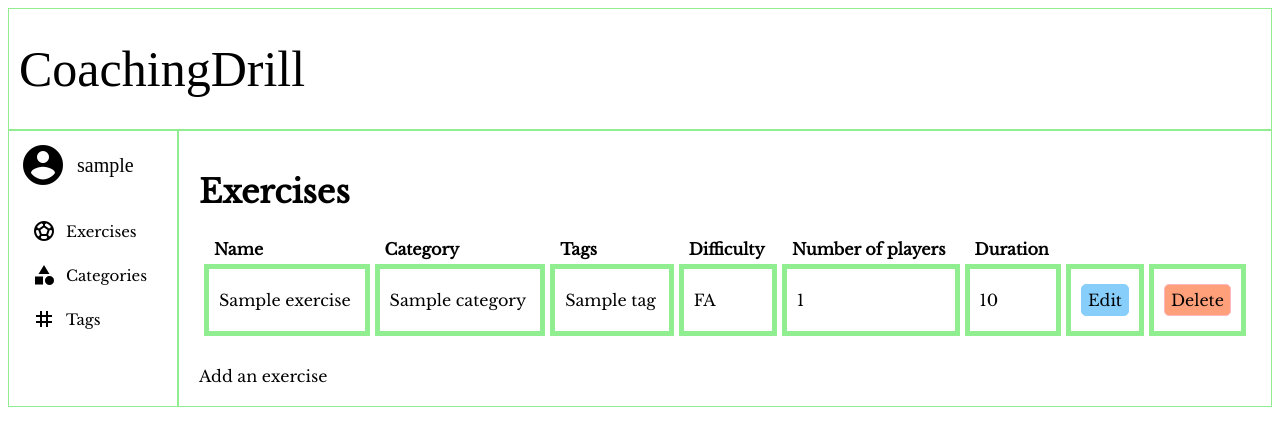
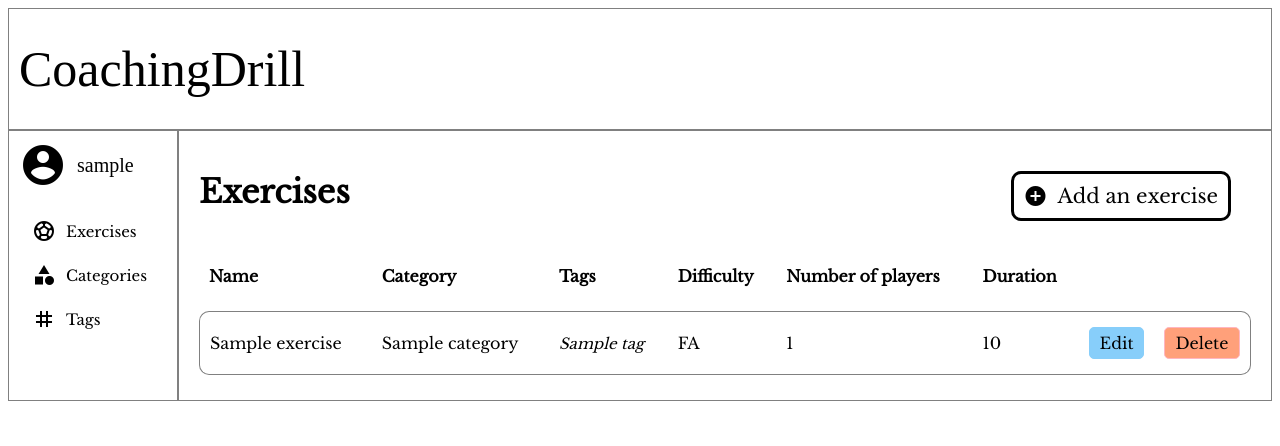
Before and after one commit to Mufle13/CoachingDrills, a Django app: page /admin/exercises in a window 1280 px wide. Shown: the top 446 px of the page. Run offline with Django 4.2, Linux system fonts and the light colour scheme; a user stored in the database is signed in; tables that the repository leaves empty hold one stand-in row (values such as "Sample post"); parts of the project's set-up code (start-up, migrations or seed data) failed here and were passed over.

Commit message:
final design admin listing page

```diff
--- a/blog/models.py
+++ b/blog/models.py
@@ -16,6 +16,7 @@ class Tag(models.Model):
         return self.name
 
     def save(self, *args, **kwargs):
+        self.name = "#" + "" + self.name
         if not self.slug:
             self.slug = slugify(self.name)
         super().save(*args, **kwargs)
--- a/blog/static/css/admin.css
+++ b/blog/static/css/admin.css
@@ -10,7 +10,7 @@
 header {
     height: 100px;
     background-color: white;
-    border: thin solid lightgreen;
+    border: thin solid grey;
     display: flex;
     margin-bottom: 0px;
     padding: 10px;
@@ -24,7 +24,7 @@ nav {
     display: flex;
     flex-direction: column;
     background-color: white;
-    border: solid thin lightgreen;
+    border: solid thin grey;
     align-items: flex-start;
     padding: 0 10px 0;
 }
@@ -72,7 +72,7 @@ a {
 }
 
 a:hover {
-    color: green;
+    color: gray;
     text-decoration: none;
 }
 
@@ -82,7 +82,7 @@ main {
     margin: 0px;
     padding: 20px;
     background-color: white;
-    border: solid thin lightgreen;
+    border: solid thin grey;
     display: flex;
     flex-grow: 1;
     flex-direction: column;
@@ -93,29 +93,32 @@ main {
 
 table {
     width: 100%;
-    border-spacing: 5px;
+    border-spacing: 0 5px;
     border-collapse: separate;
-}
-
-#list {
-    margin-bottom: 25px;
-}
-
-.listing {
-    border: solid thick lightgreen;
-    margin: 15px 0;
-    border: none;
+    table-layout: auto;
 }
 
 thead th {
     text-align: start;
-    padding: 0 10px;
+    padding: 20px 10px;
 }
 
+.listing td:first-child {
+    border-top-left-radius: 10px;
+    border-bottom-left-radius: 10px;
+    border-left: solid thin grey;
+}
+
+.listing td:last-child {
+    border-bottom-right-radius: 10px;
+    border-top-right-radius: 10px;
+    border-right: solid thin grey;
+}
 
 td {
     padding: 15px 10px;
-    border: solid thick lightgreen;
+    border-bottom: solid thin grey;
+    border-top: solid thin gray;
 }
 
 .delete {
@@ -135,3 +138,30 @@ td {
     border-radius: 5px;
     text-align: center;
 }
+
+.add-button {
+    width: 100%;
+    padding-right: 20px;
+    display: flex;
+    justify-content: flex-end;
+    font-size: 20px;
+    margin: 20px 0;
+}
+
+.add-button a {
+    padding: 10px;
+    border-radius: 10px;
+    border: solid;
+    display: flex;
+    align-items: center;
+}
+
+.header {
+    display: flex;
+    justify-content: space-between;
+}
+
+.tags {
+    font-size: 15px;
+    font-style: italic;
+}
--- a/blog/templates/admin/deletion/category_deletion.html
+++ b/blog/templates/admin/deletion/category_deletion.html
@@ -10,7 +10,7 @@
 
         <input type="submit" value="Delete">
 
-        <p><a href="{% url 'category_detail' pk=category.pk %}">Back</a></p>
+        <p><a href="{% url 'category_listing'%}">Cancel</a></p>
 
     </form>
 {% endblock %}
--- a/blog/templates/admin/deletion/exercise_deletion.html
+++ b/blog/templates/admin/deletion/exercise_deletion.html
@@ -11,6 +11,6 @@
 
         <input type="submit" value="Delete">
 
-        <p><a href="{% url 'exercise_detail' pk=exercise.pk %}">Back</a></p>
+        <p><a href="{% url 'exercise_listing'%}">Cancel</a></p>
     </form>
 {% endblock %}
--- a/blog/templates/admin/deletion/tag_deletion.html
+++ b/blog/templates/admin/deletion/tag_deletion.html
@@ -10,6 +10,6 @@
 
         <input type="submit" value="Delete">
 
-        <p><a href="{% url 'tag_detail' pk=tag.pk %}">Back</a></p>
+        <p><a href="{% url 'tag_listing'%}">Cancel</a></p>
     </form>
 {% endblock %}
--- a/blog/templates/admin/listing/exercises.html
+++ b/blog/templates/admin/listing/exercises.html
@@ -2,10 +2,18 @@
 {% block title %} <title>Exercises</title> {% endblock %}
 
 {%block content %}
-    <h1>Exercises</h1>
+    <div class="header">
+        <h1>Exercises</h1>
+        <div class="add-button">
+            <a href="{% url 'adding_exercise' %}">
+                <span class="material-icons">add_circle</span>
+                <span>Add an exercise</span>
+            </a>
+        </div>
+    </div>
     <div id=list>
         <table>
-            <thead class="table_header">
+            <thead class="table-header">
                 <tr>
                     <th>Name</th>
                     <th>Category</th>
@@ -13,6 +21,8 @@
                     <th>Difficulty</th>
                     <th>Number of players</th>
                     <th>Duration</th>
+                    <th></th>
+                    <th></th>
                 </tr>
             </thead>
             {% for exercise in exercises %}
@@ -20,8 +30,8 @@
                 <tr class="listing">
                     <td><a href="{% url 'exercise_detail' pk=exercise.pk %}">{{ exercise.name }}</a></td>
                     <td>{{ exercise.category }}</td>
-                    <td>{% for tag in exercise.tag.all %}
-                        {{ tag.name }}
+                    <td class="tags">{% for tag in exercise.tag.all %}
+                        <div>{{ tag.name }}</div>
                     {% endfor %}</td>
                     <td>{{ exercise.difficulty }}</td>
                     <td>{{ exercise.number_of_player }}</td>
@@ -33,9 +43,7 @@
             {% endfor %}
         </table>
     </div>
-    <div class="add_button">
-        <a href="{% url 'adding_exercise' %}">Add an exercise</a>
-    </div>
+
 
 
 {% endblock %}
```
Also changed, not shown: blog/templates/admin/listing/categories.html (+12 -5 lines), blog/templates/admin/listing/tags.html (+12 -5 lines).
